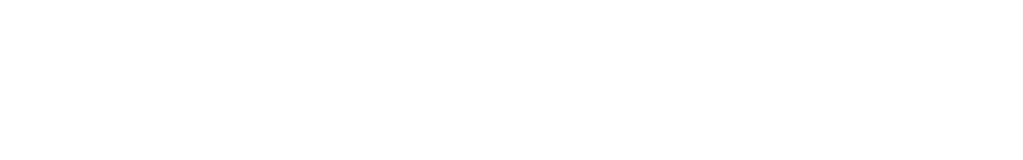
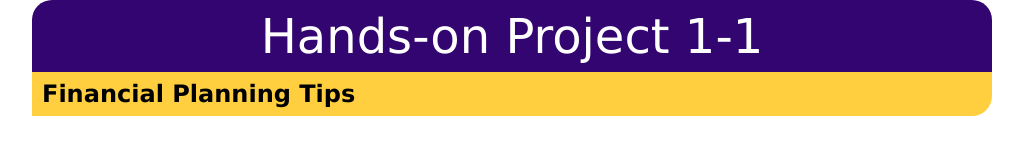
Before and after one commit to Nemesis16137/hands-on-1.1, a website: page index.html in a window 1280 px wide. Shown: the whole page, without its empty margins (128-1151 px from the left). Drawn offline with Linux system fonts and the light colour scheme.

Commit message:
1 file modified

```diff
--- a/index.html
+++ b/index.html
@@ -1 +1,32 @@
-<div id="app"></div>
+<!DOCTYPE html>
+<html>
+<head>
+   <!--
+      JavaScript 6th Edition
+      Chapter 1
+      Hands-on Project 1-1
+
+      Author:
+      Date:
+
+      Filename: index.htm
+   -->
+   <meta charset="utf-8" />
+   <meta name="viewport" content="width=device-width,initial-scale=1.0">
+   <title>Hands-on Project 1-1</title>
+   <link rel="stylesheet" href="styles.css" />
+</head>
+
+<body>
+   <header>
+      <h1>
+         Hands-on Project 1-1
+      </h1>
+   </header>
+
+   <article>
+      <h2>Financial Planning Tips</h2>
+
+   </article>
+</body>
+</html>
```
